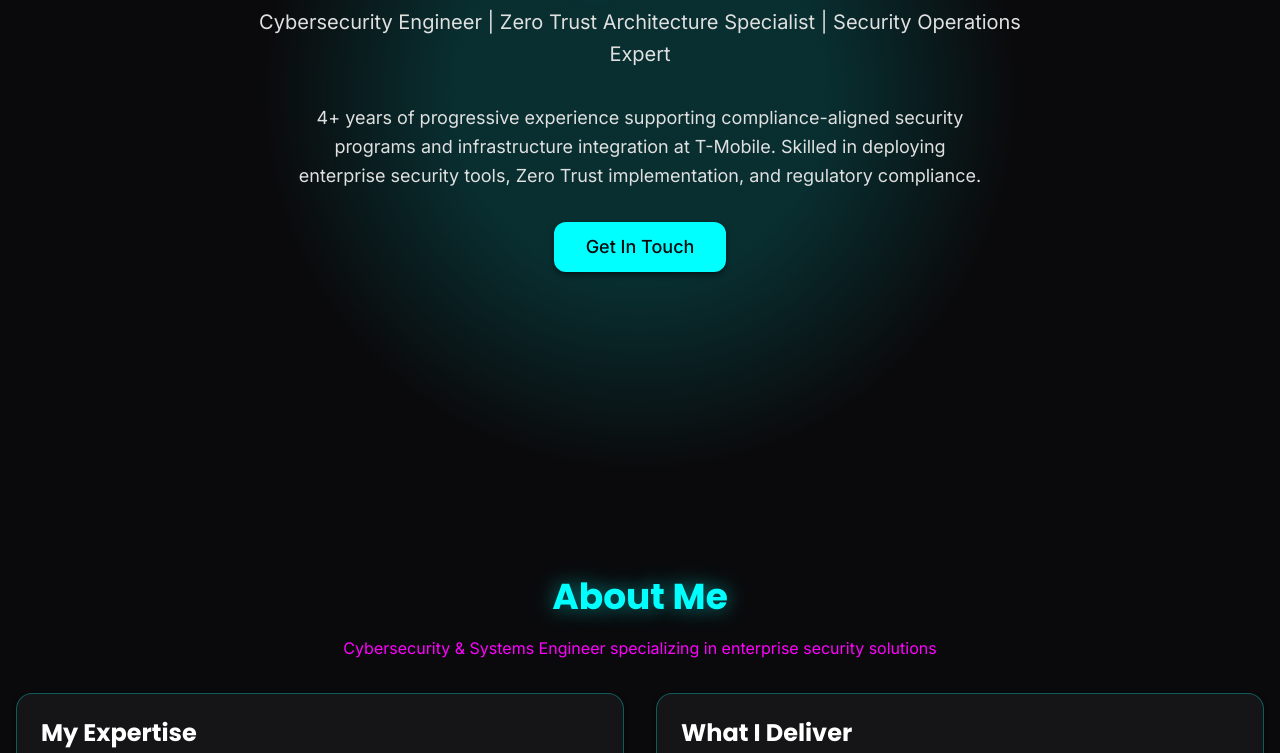
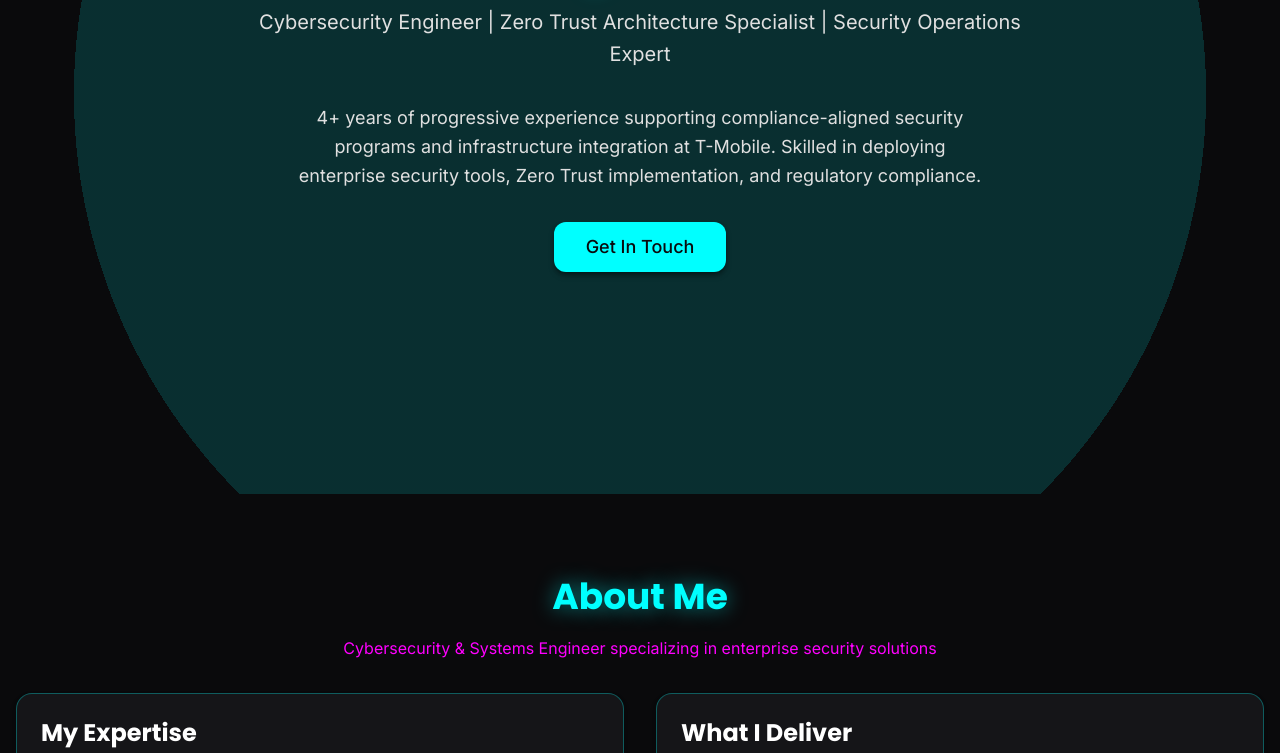
Before and after one commit to CheyenneABounds/Resume_website, a plain HTML site: page index.html in a window 1280 px wide. Shown: the part 306-1059 px from the top of the page. Drawn offline with Linux system fonts and the light colour scheme.

Commit message:
Update style.css
Changed size of hero gradient out

Signed-off-by: Cheyenne Austin Bounds <61998423+CheyenneABounds@users.noreply.github.com>

```diff
--- a/css/style.css
+++ b/css/style.css
@@ -676,7 +676,7 @@ pre {
   left: 0;
   width: 100%;
   height: 100%;
-  background: radial-gradient(circle at 50% 50%, rgba(0, 255, 255, 0.15) 25%, transparent 50%);
+  background: radial-gradient(circle at 50% 50%, rgba(0, 255, 255, 0.15) 75%, transparent 50%);
   z-index: -1;
 }
 
```
